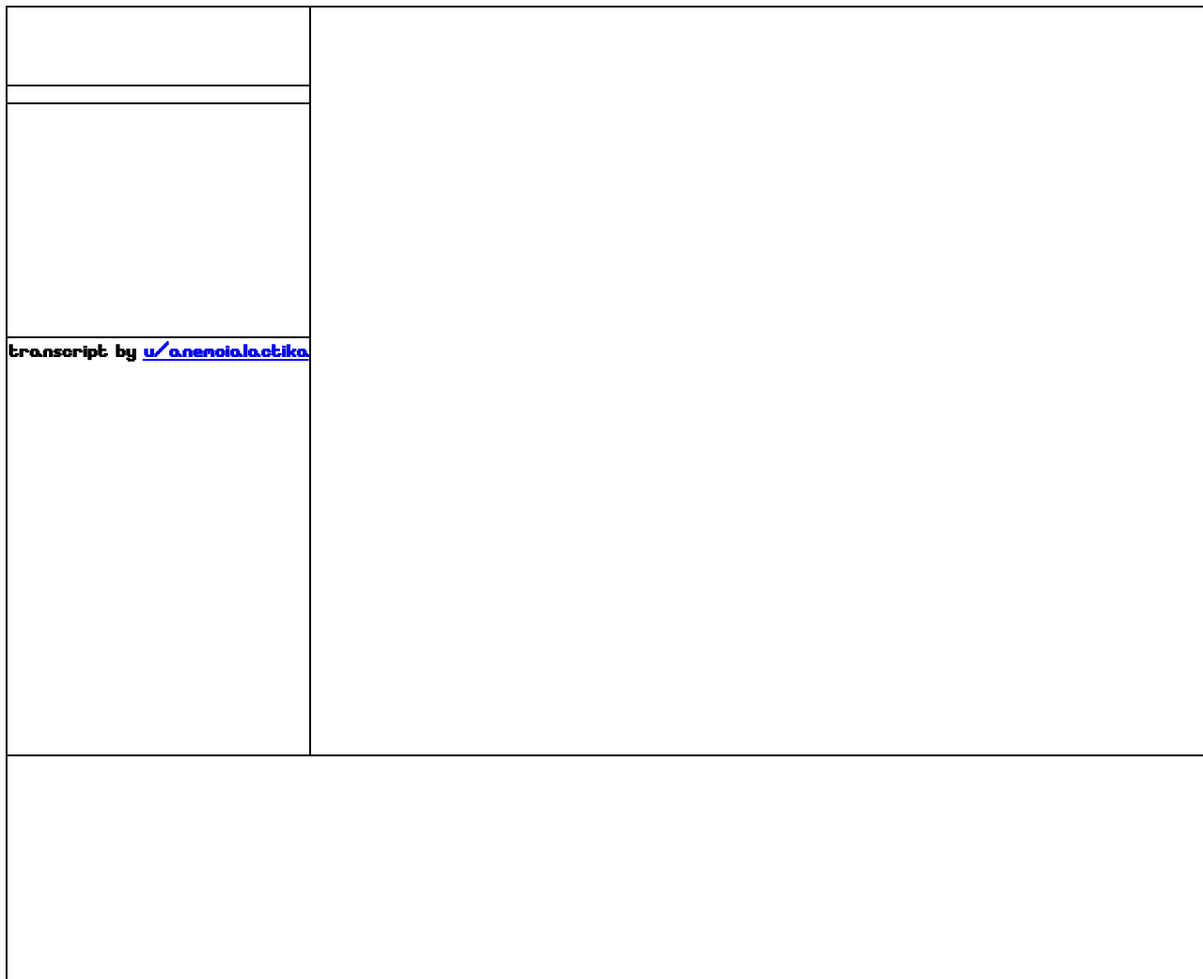
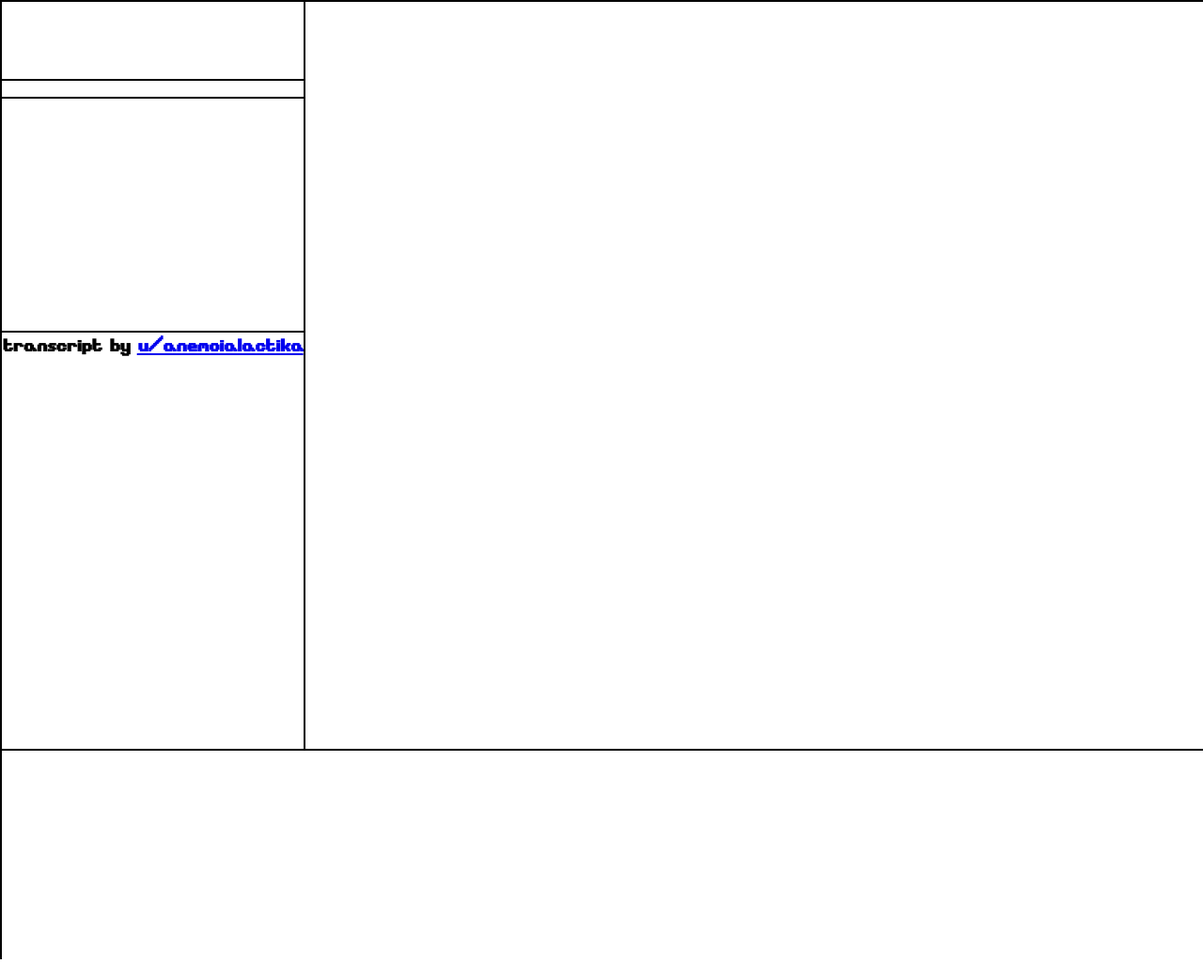
Before and after one commit to NewDefectus/Petscop-Studio, a plain HTML site: page index.html in a window 1280 px wide. Shown: the top 1042 px of the page at 94% size. After the commit the page ends 1021 px from the top, so only its background shows below. Drawn offline with nearby package versions, Linux system fonts and the light colour scheme.

Commit message:
first commit

```diff
--- a/index.html
+++ b/index.html
@@ -50,12 +50,12 @@ loading = true;
 </script>
 
 
-<body style="width: 1840px; overflow: hidden; font-family: petscop" id="body">
+<body style="width: 1840px; font-family: petscop" id="body">
 
 <div style="width: 100%; height: 100%; position: absolute" id="background">
 </div>
 
-<div id="video" style="width: 1845px; height: 795px; float: left">
+<div id="video" style="width: 1845px; height: 795px; float: left; margin-top: -6px; margin-left: -6px">
 	<div style="float: left; width: 321px; height: 795px">
 		<div id="infoBox" class="info">
 			<h2 id="videoTitle" style="height: 32px"></h2>
@@ -78,7 +78,7 @@ loading = true;
 	</div>
 </div>
 
-<div id="videoList" style="float: left; margin-top: 2px; width: 1845px; height: 236.5px; outline: 2px solid black; overflow-x: auto; overflow-y: none; white-space: nowrap">
+<div id="videoList" style="float: left; margin-top: 2px; margin-left: -6px; width: 1845px; height: 221.5px; outline: 2px solid black; overflow-x: auto; overflow-y: hidden; white-space: nowrap">
 </div>
 
 </body>
```
